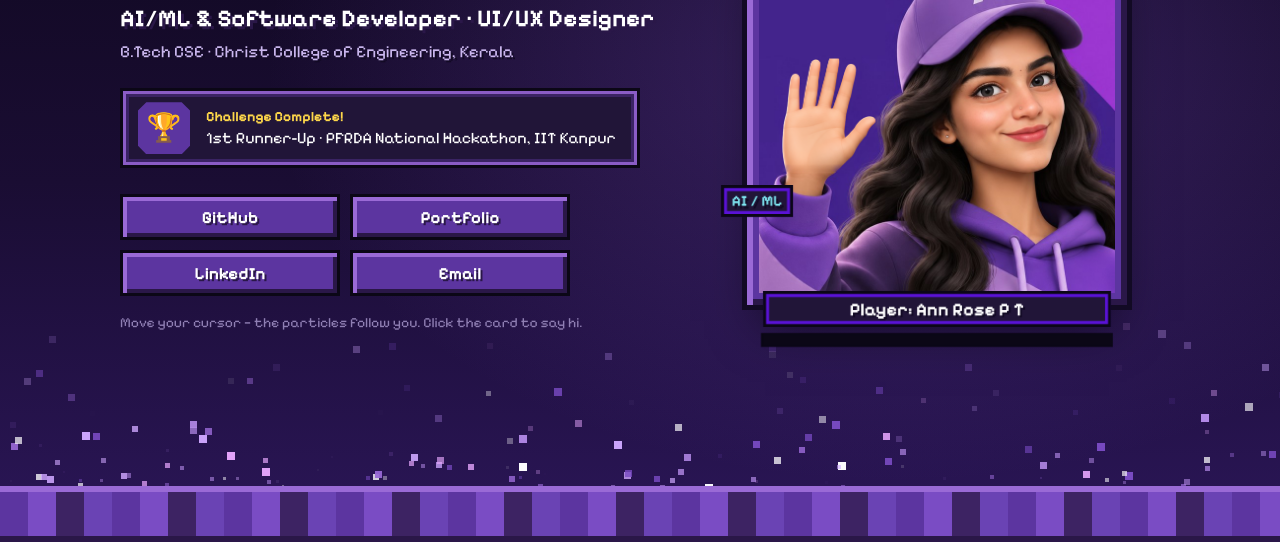
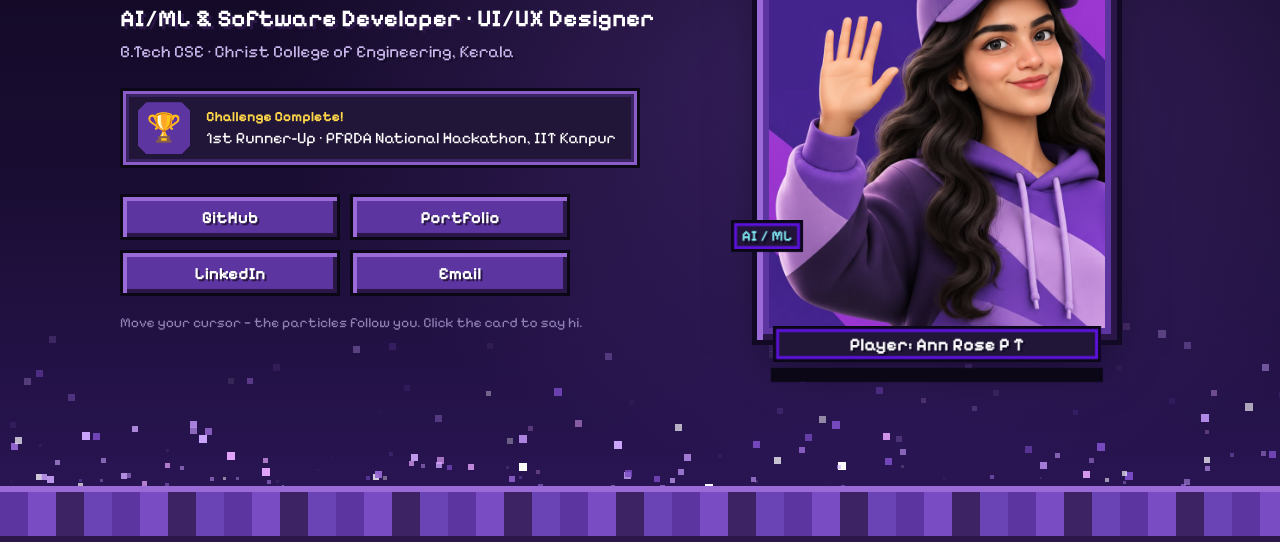
Before and after one commit to AnnRosePT/AnnRosePT, a plain HTML site: page docs/index.html in a window 1280 px wide. Shown: the part 258-800 px from the top of the page. Drawn offline with Linux system fonts and the light colour scheme.

Commit message:
Portrait in standard 4:5 ratio (hero and 3D card page)
Co-Authored-By: Claude Opus 5.5 <noreply@anthropic.com>
Claude-Session: https://claude.ai/code/session_01E6B3CowpMrQerwAdNKFbV7

```diff
--- a/docs/index.html
+++ b/docs/index.html
@@ -40,7 +40,7 @@
 
   /* 3D card */
   .stage{perspective:1100px;display:flex;justify-content:center}
-  .card{position:relative;width:min(380px,82vw);aspect-ratio:1;transform-style:preserve-3d;cursor:pointer;
+  .card{position:relative;width:min(360px,74vw);aspect-ratio:4/5;transform-style:preserve-3d;cursor:pointer;
     transform:rotateX(var(--rx,0deg)) rotateY(var(--ry,0deg));transition:transform .45s cubic-bezier(.2,.7,.2,1)}
   .card.live{transition:transform .08s linear}
   .face{position:absolute;inset:0;padding:12px;background:#5c35a0;
@@ -95,7 +95,7 @@
   <div class="stage">
     <div class="card" id="card" role="img" aria-label="3D avatar of Ann Rose P T waving">
       <div class="face"><div class="art">
-        <img class="bg" src="card_sq.jpg" alt="" />
+        <img class="bg" src="card_45.jpg" alt="" />
         <img class="hand" id="hand" src="hand.png" alt="" />
       </div></div>
       <div class="glare"></div>
@@ -116,10 +116,10 @@
   const xp = document.getElementById('xp');
 
   // hand placement inside the square crop (from the source poster geometry)
-  const SQ = [70, 40, 792, 762], HB = [116, 283, 310, 525], PV = [170, 522], S = SQ[2] - SQ[0];
+  const SQ = [0, 20, 792, 1010], HB = [116, 283, 310, 525], PV = [170, 522], SW = SQ[2] - SQ[0], SH = SQ[3] - SQ[1];
   Object.assign(hand.style, {
-    left: ((HB[0] - SQ[0]) / S * 100) + '%', top: ((HB[1] - SQ[1]) / S * 100) + '%',
-    width: ((HB[2] - HB[0]) / S * 100) + '%', height: ((HB[3] - HB[1]) / S * 100) + '%',
+    left: ((HB[0] - SQ[0]) / SW * 100) + '%', top: ((HB[1] - SQ[1]) / SH * 100) + '%',
+    width: ((HB[2] - HB[0]) / SW * 100) + '%', height: ((HB[3] - HB[1]) / SH * 100) + '%',
     transformOrigin: ((PV[0] - HB[0]) / (HB[2] - HB[0]) * 100) + '% ' + ((PV[1] - HB[1]) / (HB[3] - HB[1]) * 100) + '%'
   });
 
```
Also changed, not shown: assets/mc/hero.svg, docs/card_45.jpg (added), docs/card_sq.jpg (deleted).
